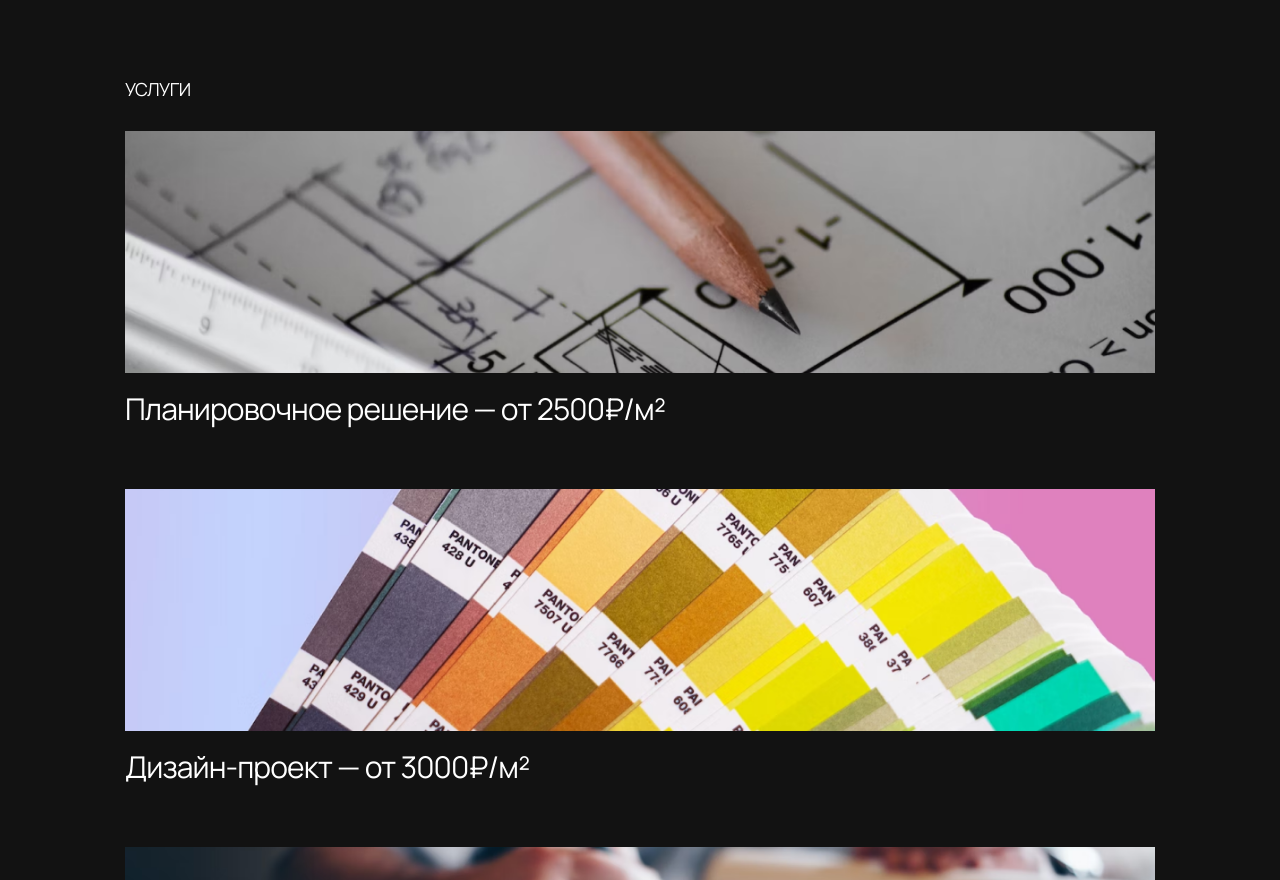
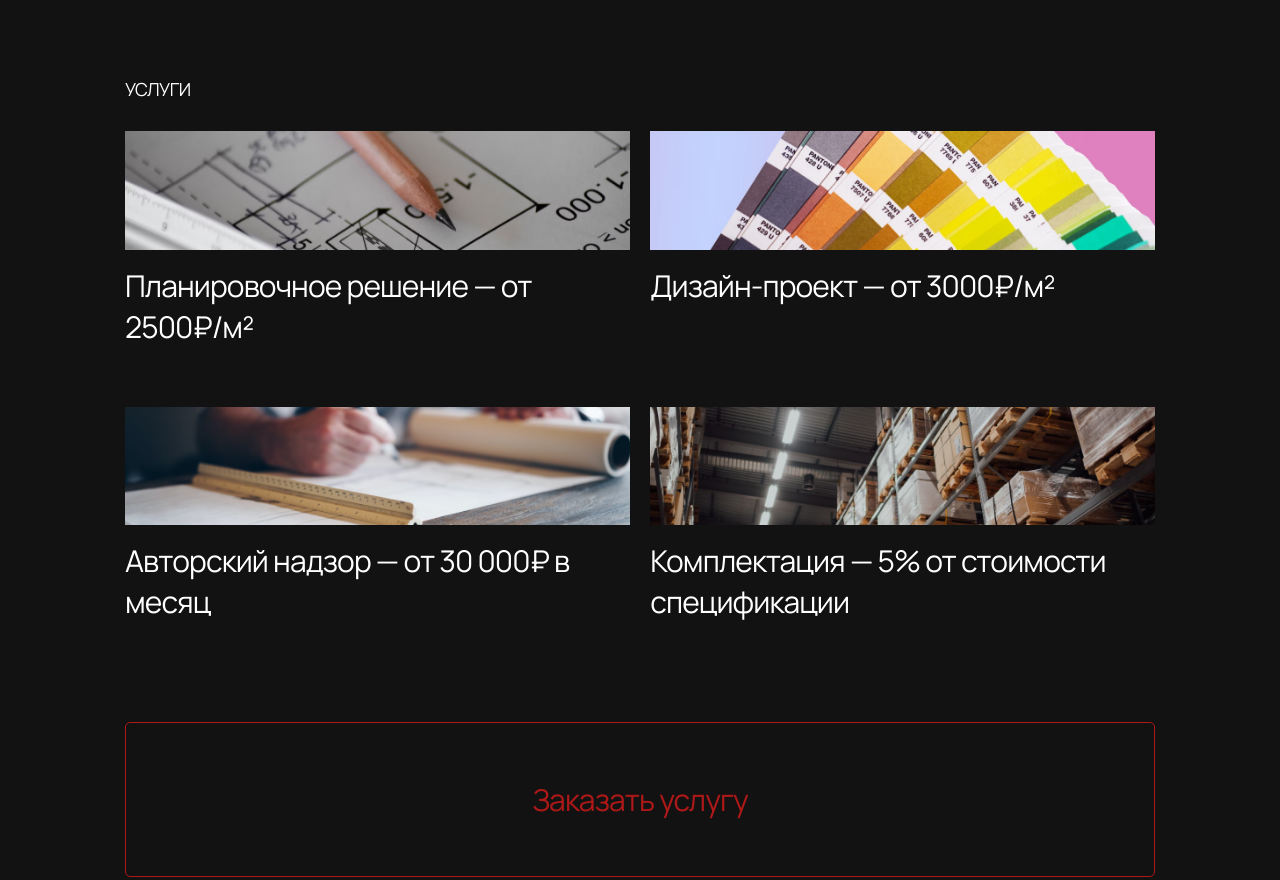
Before and after one commit to AlsuSharifullina/metrica2, a plain HTML site: page index.html in a window 1280 px wide. Shown: the part 3920-4800 px from the top of the page. Drawn offline with Linux system fonts and the light colour scheme.

Commit message:
init: add images. check sections

```diff
--- a/index.html
+++ b/index.html
@@ -1,5 +1,6 @@
 <!DOCTYPE html>
 <html lang="ru">
+
 <head>
     <meta charset="UTF-8">
     <meta name="viewport" content="width=device-width, initial-scale=1.0">
@@ -7,9 +8,10 @@
     <link rel="shortcut icon" href="img/favicon.png" type="image/x-icon">
     <title>Metrica</title>
 </head>
+
 <body>
     <header class="header">
-        <a class="header__logo" href="#" >
+        <a class="header__logo" href="#">
             <img src="./img/logo.svg" alt="logo">
         </a>
 
@@ -27,13 +29,16 @@
         <section class="modern">
             <h1 class="modern__title">Современные и стильные интерьеры для комфортной жизни</h1>
             <div class="modern__container">
-                <p class="modern__text">Мы - команда квалифицированных дизайнеров и архитекторов, занимающихся разработкой и реализацией дизайн-проектов</p>
+                <p class="modern__text">Мы - команда квалифицированных дизайнеров и архитекторов, занимающихся
+                    разработкой и реализацией дизайн-проектов</p>
             </div>
         </section>
 
         <section class="about" id="about">
             <h2 class="about__title section__title">О НАС</h2>
-            <p class="about__text">Студия основана в 2011 году. Полностью отдаемся проектированию и реализации интерьеров. К нам обращаются за уютом, индивидуальными решениями и практичностью. Находим конструктивные решения для каждого интерьера, вплоть до каждой детали — нацелены на результат.</p>
+            <p class="about__text">Студия основана в 2011 году. Полностью отдаемся проектированию и реализации
+                интерьеров. К нам обращаются за уютом, индивидуальными решениями и практичностью. Находим конструктивные
+                решения для каждого интерьера, вплоть до каждой детали — нацелены на результат.</p>
             <button class="about__btn">Посмотреть услуги</button>
         </section>
 
@@ -63,27 +68,29 @@
 
         <section class="services" id="services">
             <h2 class="services__title section__title">Услуги</h2>
-
-            <div class="services__container">
+            <div class="services__container ">
+                <div class="services__card">
                     <img src="./img/services1.png" alt="services-image" class="services__img">
                     <h3 class="services__sub-title">Планировочное решение — от 2500₽/м²</h3>
                 </div>
-            <div class="services__container">
+                <div class="services__card">
                     <img src="./img/services2.png" alt="services-image" class="services__img">
                     <h3 class="services__sub-title">Дизайн-проект — от 3000₽/м²</h3>
                 </div>
-            <div class="services__container">
+                <div class="services__card">
                     <img src="./img/services3.png" alt="services-image" class="services__img">
                     <h3 class="services__sub-title">Авторский надзор — от 30 000₽ в месяц</h3>
                 </div>
-            <div class="services__container">
+                <div class="services__card">
                     <img src="./img/services4.png" alt="services-image" class="services__img">
                     <h3 class="services__sub-title">Комплектация — 5% от стоимости спецификации</h3>
                 </div>
+            </div>
+            <button class="projects__btn">Заказать услугу</button>
         </section>
 
         <section class="project-sub">
-            <h3 class="project-sub__title">Проект  Двухкомнтаной квартиры в ЖК Лесной Пейзаж</h3>
+            <h3 class="project-sub__title">Проект Двухкомнтаной квартиры в ЖК Лесной Пейзаж</h3>
         </section>
 
         <section class="contacts" id="contacts">
@@ -105,4 +112,5 @@
         <p class="footer__text">студия дизайна интерьера Метрика — 2023</p>
     </footer>
 </body>
+
 </html>
--- a/style.css
+++ b/style.css
@@ -13,9 +13,7 @@
     --white-color: #fff;
     --accent: #ad1818;
 }
-.container{
 
-}
 .section__title {
     font-weight: 400;
     font-size: 18px;
@@ -215,6 +213,13 @@
 }
 
 .services__container {
+    display: flex;
+    flex-wrap: wrap;
+    justify-content: space-between;
+    margin-bottom: 40px;
+}
+.services__card{
+    width: 49%;
     margin-bottom: 60px;
 }
 .services__img {
@@ -223,8 +228,8 @@
 }
 .services__sub-title {
     font-weight: 400;
-font-size: 30px;
-letter-spacing: -0.03em;
+    font-size: 30px;
+    letter-spacing: -0.03em;
     color: var(--white-color);
 }
 
@@ -234,7 +239,7 @@ letter-spacing: -0.03em;
     height: 101vh;
     margin: 0 auto;
     padding: 60px 125px;
-    background: url(./img/footer1.png)center/cover no-repeat;
+    background: url(./img/project-sub1.png)center/cover no-repeat;
     display: flex;
     align-items: end;
 }
```
Also changed, not shown: img/project-sub1.png (renamed from img/footer1.png), img/project-sub2.png (added), img/project-sub3.png (added), img/project-sub4.png (added), img/servicec2.1.png (added), img/servicec2.2.png (added), img/servicec2.3.png (added), img/servicec2.4.png (added). Lines whose indentation alone changed are shown as unchanged.
